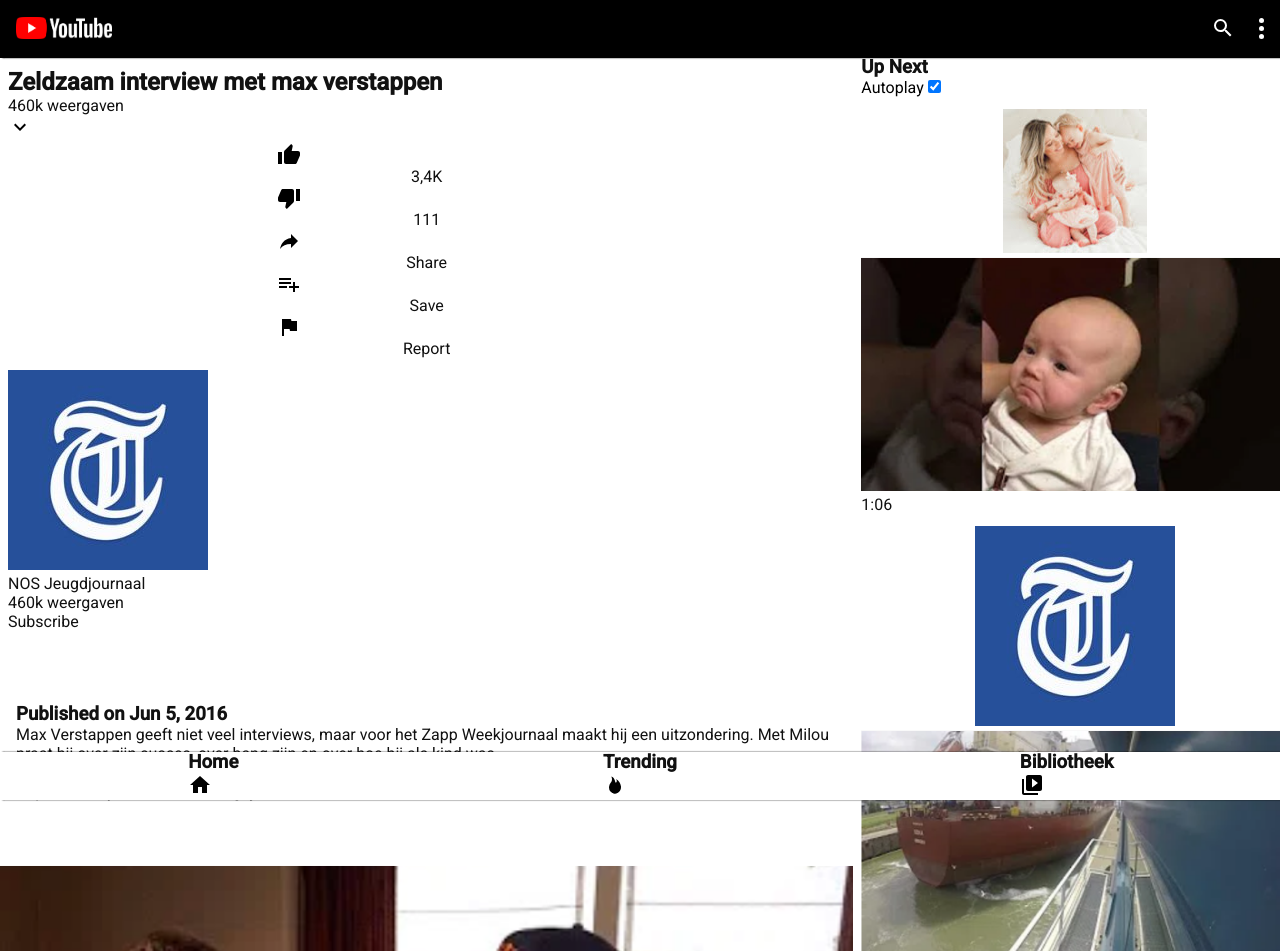
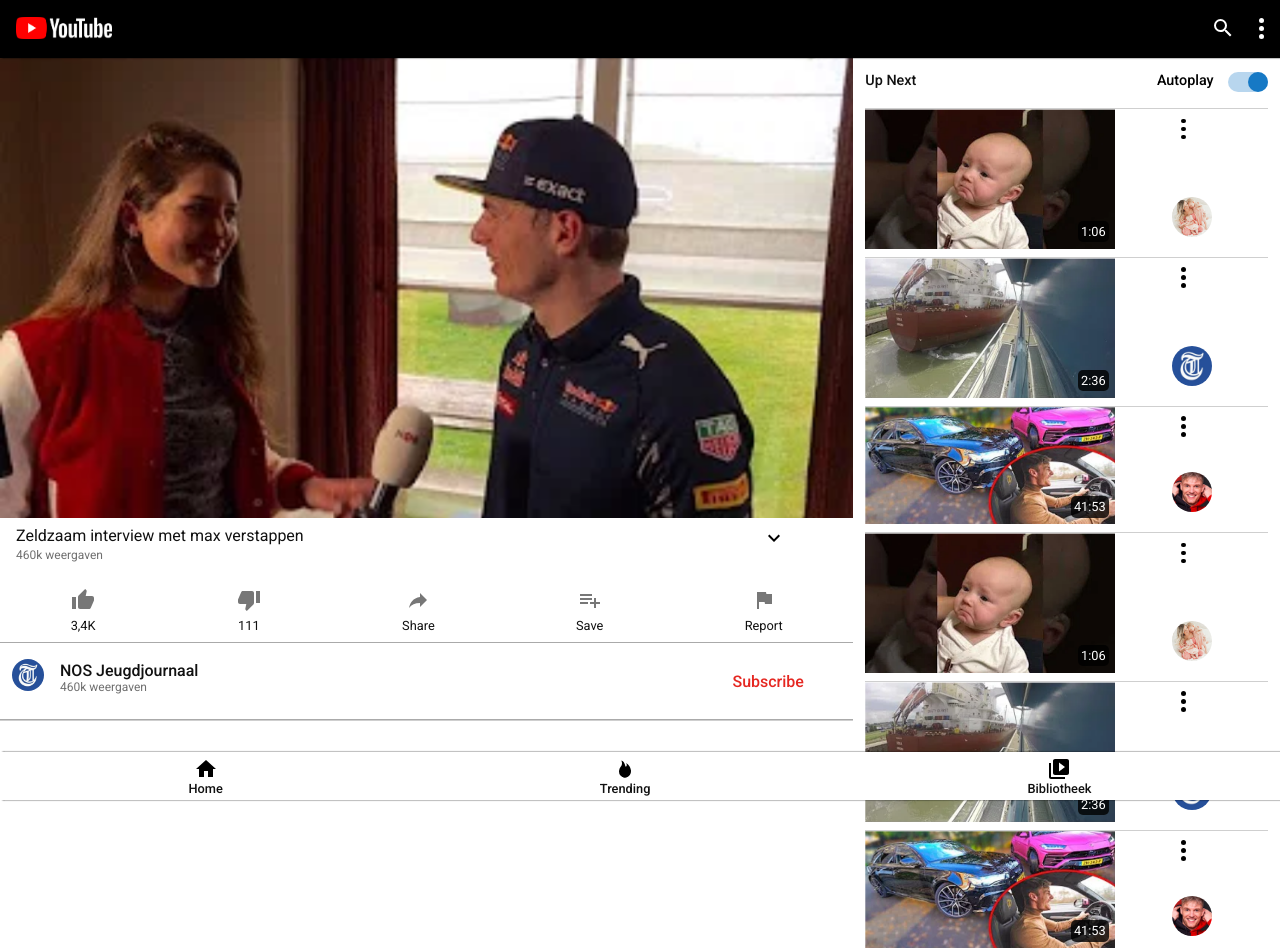
Before and after one commit to basv1996/CMD_Jaar2_blok1_FED, a plain HTML site: page video.html in a window 1280 px wide. Shown: the top 951 px of the page. Drawn offline with Linux system fonts and the light colour scheme.

Commit message:
made 2nd responsive + sections changed to articles

```diff
--- a/scripts/script.js
+++ b/scripts/script.js
@@ -4,7 +4,7 @@
 var goBackElement = document.querySelector("header form button:first-of-type");
 var overlayElement = document.querySelector("main div:first-of-type");
 
-var footerSections = document.querySelectorAll("footer section");
+var footerSecArticles = document.querySelectorAll("footer section article");
 
 var contentCreatorProfileImg = document.querySelectorAll("main section div a:nth-of-type(2) img");
 var accountButton = document.querySelector("header nav a:last-child img");
@@ -63,10 +63,10 @@
 }
 
 function makeIconsRed() {
-    footerSections.forEach(function(section){
-        section.addEventListener("click", function() {
-            document.querySelector("section.active").classList.remove("active");
-            section.classList.add("active");
+    footerSecArticles.forEach(function(article){
+        article.addEventListener("click", function() {
+            document.querySelector("article.active").classList.remove("active");
+            article.classList.add("active");
             console.log("hello");
         });
     });
--- a/scripts/video.js
+++ b/scripts/video.js
@@ -1,5 +1,5 @@
-var arrowShowMore = document.querySelector("main section:nth-of-type(1) > div:nth-of-type(1) > p");
-var divShowMetadata = document.querySelector("main section:nth-of-type(1) > div:nth-of-type(1) ");
+var arrowShowMore = document.querySelector("main section:nth-of-type(1) article > div:nth-of-type(1) > p");
+var divShowMetadata = document.querySelector("main section:nth-of-type(1) article > div:last-of-type");
 var sectionPublished = document.querySelector("main section:first-of-type > section");
 var lastSection = document.querySelector("main section:last-child");
 var PrimaryInfoIcons = document.querySelectorAll("main section:first-of-type ul li a svg");
@@ -8,6 +8,7 @@
 
 function showMetaData() {
     arrowShowMore.classList.toggle("active");
+    divShowMetadata.classList.toggle("active");
     sectionPublished.classList.toggle("active");
     lastSection.classList.toggle("active");
 }
@@ -29,12 +30,11 @@
         Icon.addEventListener("click", function() {
             document.querySelector("main section:first-of-type ul li a svg").classList.remove("active");
             Icon.classList.add("active");
-            console.log("hello");
         });
     });
 }
 makePrimaryInfoBlue();
 
-divShowMetadata.addEventListener("click",showMetaData);
+arrowShowMore.addEventListener("click",showMetaData);
 extraOptions.addEventListener("click",showExtraOptions);
 overlayElement.addEventListener("click", removeOverlay);
--- a/styles/style.css
+++ b/styles/style.css
@@ -46,7 +46,7 @@
     top: 0;
     left: 0;
     right: 0;
-    z-index: 100;
+    z-index: 115;
     height: 3.5em;
     box-shadow: .1em 0 .1em;
     padding: 1em;
@@ -231,7 +231,9 @@
 
 /*********************/
 
-
+main {
+padding: 3.5em 0;
+}
 main > div:first-of-type.overlay {
     position: fixed;
     z-index: 110;
@@ -264,10 +266,12 @@
     margin: 0 auto;
 }
 
+/*
 main section:first-of-type {
     margin-top: 3.5em;
     margin-bottom: 3em;
 }
+*/
 
 
 main section article > * {
--- a/styles/video.css
+++ b/styles/video.css
@@ -49,32 +49,49 @@
 
 
 
-
-main section article:nth-of-type(1) > div:nth-of-type(1) {
+/*Actieve Video + beschrijving eronder*/
+main section:nth-of-type(1) article > div:nth-of-type(1) {
     display: grid;
     grid-template-columns: 90% 10%;
     padding-bottom: .5em;
 }
 
-main section article:nth-of-type(1) > div:nth-of-type(1) a {
+main section:nth-of-type(1) article > div:nth-of-type(1) a {
 grid-column-start: 1;
 }
 
-main section article:nth-of-type(1) > div:nth-of-type(1) p {
+main section:nth-of-type(1) article > div:nth-of-type(1) > p {
 grid-column-start: 2;
 }
 
-main section article:nth-of-type(1) > div:nth-of-type(1) > p.active {
+main section:nth-of-type(1) article > div:nth-of-type(1) > p.active {
     transform: scaleY(-1);
 }
 
-main section article > div > p {
+main section:nth-of-type(1) article > div > p {
 margin: unset;
+}
+
+/*metaData*/
+main section:nth-of-type(1) article > div:last-of-type{
+display: flex;
+flex-direction: column;
+    order: 4;
+      padding: 1em;
+    border-bottom: 1px solid #aaa;
+    display: none;
+}
+
+/*Meta data*/
+
+
+main section:nth-of-type(1) article > div:last-of-type.active {
+    display: block;
 }
 
 main section article div:nth-of-type(2) {
     position: unset;
-    order: 4;
+    order: 3;
     width: unset;
     transform: unset;
     display: grid;
@@ -85,6 +102,8 @@
     padding: 1em .25em;
 }
 
+
+/* Sectie van uploader en subscribe button  */
 main section article div:nth-of-type(2) > * {
     padding: 0 .5em;
 }
@@ -100,6 +119,10 @@
 main section article div:nth-of-type(2) a:nth-of-type(2){
 grid-column-start: 2;
     grid-row-start:1;
+}
+
+main section article> div > p {
+max-height: unset;
 }
 
 main section article div:nth-of-type(2) > p{
@@ -121,8 +144,9 @@
 border-radius: 100%;
 }
 
+/*Like, dislike, share, save & report button */
 main section article:first-of-type ul {
-    order: 3;
+    order: 2;
     list-style-type: none;
     display: flex;
     justify-content: space-around;
@@ -154,6 +178,8 @@
 fill: #00F;
 }
 
+/******************Meta data*/
+/*
 main section article:first-of-type > section {
     order: 5;
     margin: 0;
@@ -162,53 +188,44 @@
     display: none;
 }
 
+
 main section article:first-of-type > section.active {
     display: block;
 }
+*/
 
-main section article:first-of-type > section > * {
-    opacity: 0.6;
-    font-size: .9em;
-}
+/*************************************/
 
-main section article:first-of-type > section > h3 {
-font-weight: 400;
-}
 
-main section article:first-of-type > section > p {
-    padding-bottom: 1em;
-}
-
-main section article:first-of-type > section > a {
-    color: #00F;
-}
-
-main section article:nth-of-type(n+2) {
+main section:nth-of-type(2)
+{
     padding-left: .75em;
     padding-right: .75em;
 }
 
-main section article:nth-of-type(2) {
+/*Up Next & autoplay button*/
+
+main section:nth-of-type(2) article:nth-of-type(1) {
     display: flex;
     flex-direction: row;
     justify-content: space-between;
-    padding: 1em .75em;
+    padding: 1em 0;
 }
 
-main section article:nth-of-type(2) > * {
+main section:nth-of-type(2) article:nth-of-type(1) > * {
     font-size: 0.9em;
     font-weight: 500;
 }
 
-main section article:nth-of-type(2) > h3 {
+main section:nth-of-type(2) article:nth-of-type(1) > h3 {
     flex: 1;
 }
 
-main section article:nth-of-type(2) > label {
+main section:nth-of-type(2) article:nth-of-type(1) > label {
     margin-right: 1em;
 }
 
-main section article:nth-of-type(2) > input {
+main section:nth-of-type(2) article:nth-of-type(1) > input {
     position: relative;
     appearance: none;
     width: 40px;
@@ -218,7 +235,7 @@
     background-color: #ccc;
 }
 
-main section article:nth-of-type(2) > input::after {
+main section:nth-of-type(2) article:nth-of-type(1) > input::after {
     content: '';
     position: absolute;
     top: 0;
@@ -229,41 +246,34 @@
     border-radius: 100%;
 }
 
-main section article:nth-of-type(2) > input:checked {
+main section:nth-of-type(2) article:nth-of-type(1) > input:checked {
     background-color: rgba(22, 121, 197, .3);
 }
 
 
-main section:nth-of-type(2) > input:checked::after {
+main section:nth-of-type(2) article:nth-of-type(1) > input:checked::after {
     left: 20px;
     background-color: #1679c5;
 }
 
-main section:nth-of-type(n+2) > div {
-    grid-template-columns: 3em 80% 1fr;
+/*Comments section*/
+
+main section:last-of-type article {
+flex-direction: row;
+justify-content: space-between;
+padding: 1em ;
 }
 
-main section:last-of-type {
-
-    flex-direction: row;
-    justify-content: space-between;
-/*    margin: 0;*/
-}
-
-main section:last-of-type > * {
-    display: block;
-}
-
-main section:last-of-type h3 span {
+main section:last-of-type article h3 span {
     width: .2em;
     height: .2em;
     background-color: #000;
     border-radius: 100%;
-    display: inline-block;
-  margin-bottom: .15em;
+    display: inline;
+    margin: .5em .25em;
 }
 
-main section:last-of-type svg {
+main section:last-of-type article svg {
 max-width: 24px;
 }
 
@@ -282,74 +292,62 @@
     main {
     display: grid;
     grid-template-columns:2fr 1fr;
-         grid-auto-flow: dense;
-
+    grid-auto-flow: dense;
 }
 
-
-    main section {
-    padding: unset;
-    margin: unset;
-        grid-column-start: 2;
-        border-bottom: unset;
+    main section article {
+    padding: 0 0 .5em 0;
     }
 
-    main section div {
-    padding: .75em 0 0 .5em;
+    main section article div > p {
+    position: unset;
+    }
+
+/*   Main Video */
+    main section:nth-of-type(1) {
+    grid-column-start: 1;
+    grid-row-start: 1;
+    }
+
+    main section:nth-of-type(1) article {
+        flex-direction: column;
+        padding: unset;
+    }
+
+     main section:nth-of-type(1) article > a{
+         max-width: unset;
+    }
+
+    main section:nth-of-type(1) article > div:nth-of-type(1) {
+    padding: .5em;
+    }
+
+/*    Related Video's */
+
+    main section:nth-of-type(2) {
+    grid-column-start: 2;
+        grid-row-start: 1;
+    }
+
+    main section:nth-of-type(2) article:nth-of-type(n+2) div{
+    display: flex;
+    justify-content: space-between;
+    flex-direction: column-reverse;
+    align-items: center;
+     padding: 0;
+    }
+
+    main section:nth-of-type(2) article:nth-of-type(n+2) div a:first-of-type{
+        display: none;
 
     }
 
-    main section > a:first-of-type {
-    max-width: unset;
-    max-height: unset;
+    main section:nth-of-type(2) article:nth-of-type(n+2) a:first-of-type {
+    min-height: unset;
     }
 
-    main section:nth-of-type(1) {
-        grid-row: 1 / 10;
-            flex-direction: column;
-    }
-
-    main section:nth-of-type(1) > a{
-        grid-column-start: 1 ;
-    grid-column-end: -1;
-        width: 100%;
-    }
-
-    main section:nth-of-type(1), main section:last-of-type{
+    main section:last-of-type{
     grid-column-start: 1;
     }
 
-    main section:nth-of-type(2) {
-    margin-top: 3.5em;
-        grid-row-start:1;
-    }
-
-
-    main section div > p {
-    position: unset;
-    }
-
-    main section:nth-of-type(n+2) {
-    padding-left: .5em;
-    }
-
-    main section:nth-of-type(n+2) > div > a:first-of-type{
-        display: none;
-    }
-    main section:nth-of-type(n+2) > div > a:last-of-type {
-    align-self: end;
 }
-
-    main section:nth-of-type(n+2) > div {
-            justify-items: center;
-    }
-
-    main section:last-of-type {
-    padding: 1em;
-    grid-row-start:7;
-    }
-
-    main section[class*="active"]:last-of-type {
-    grid-row-start:9;}
-
-}
--- a/video.html
+++ b/video.html
@@ -69,6 +69,7 @@
            <li><a href="#">Annuleren</a></li>
        </ul>
         <section>
+           <article>
             <div>
                 <a aria-label="Show MetaData" href="#">
                     <h2>Zeldzaam interview met max verstappen</h2>
@@ -133,25 +134,28 @@
 
                 <p><a href="">Subscribe</a></p>
             </div>
-            <section>
+            <div>
                <h3>Published on Jun 5, 2016</h3>
                 <p>Max Verstappen geeft niet veel interviews, maar voor het Zapp Weekjournaal maakt hij een uitzondering. Met Milou praat hij over zijn succes, over bang zijn en over hoe hij als kind was. </p>
                 <p>
 Ontvang de laatste nieuwsvideo's.
 Abonneer je op het NOS Jeugdjournaal-kanaal:</p>
            <a href="">https://www.youtube.com/Jeugdjournaal</a>
-            </section>
+            </div>
             <a aria-hidden="true" href="video.html">
                 <img alt="thumbnail" src="images/thumbnails/max_verstappen_vid.png">
             </a>
 
+        </article>
         </section>
         <section>
+           <article>
             <h3>Up Next</h3>
             <label>Autoplay</label>
             <input type="checkbox" checked>
-        </section>
-        <section>
+
+        </article>
+        <article>
             <div>
                 <a href="video.html">
                     <h2>My baby hears me for the first time and is almost moved to tears!</h2>
@@ -171,8 +175,8 @@
                 <img alt="thumbnail" src="images/thumbnails/baby_hearing_me.png">
                 <p>1:06</p>
             </a>
-        </section>
-        <section>
+        </article>
+        <article>
             <div>
                 <a href="video.html">
                     <h2>Megaschip van 225 meter moet door sluis</h2>
@@ -192,8 +196,8 @@
                 <p>2:36</p>
 
             </a>
-        </section>
-        <section>
+        </article>
+        <article>
             <div>
                 <a href="video.html">
                     <h2>RACEN TEGEN EEN AUDI RS6 IN DUITSLAND MET DE LAMBORGHINI VAN</h2>
@@ -212,8 +216,8 @@
                 <img alt="thumbnail" src="images/thumbnails/racen_tegen.png">
                 <p>41:53</p>
             </a>
-        </section>
-        <section>
+        </article>
+        <article>
             <div>
                 <a href="video.html">
                     <h2>My baby hears me for the first time and is almost moved to tears!</h2>
@@ -233,8 +237,8 @@
                 <img alt="thumbnail" src="images/thumbnails/baby_hearing_me.png">
                 <p>1:06</p>
             </a>
-        </section>
-        <section>
+        </article>
+        <article>
             <div>
                 <a href="video.html">
                     <h2>Megaschip van 225 meter moet door sluis</h2>
@@ -254,8 +258,8 @@
                 <p>2:36</p>
 
             </a>
-        </section>
-        <section>
+        </article>
+        <article>
             <div>
                 <a href="video.html">
                     <h2>RACEN TEGEN EEN AUDI RS6 IN DUITSLAND MET DE LAMBORGHINI VAN</h2>
@@ -274,8 +278,8 @@
                 <img alt="thumbnail" src="images/thumbnails/racen_tegen.png">
                 <p>41:53</p>
             </a>
-        </section>
-        <section>
+        </article>
+        <article>
             <div>
                 <a href="video.html">
                     <h2>My baby hears me for the first time and is almost moved to tears!</h2>
@@ -295,8 +299,8 @@
                 <img alt="thumbnail" src="images/thumbnails/baby_hearing_me.png">
                 <p>1:06</p>
             </a>
-        </section>
-        <section>
+        </article>
+        <article>
             <div>
                 <a href="video.html">
                     <h2>Megaschip van 225 meter moet door sluis</h2>
@@ -316,8 +320,8 @@
                 <p>2:36</p>
 
             </a>
-        </section>
-        <section>
+        </article>
+        <article>
             <div>
                 <a href="video.html">
                     <h2>RACEN TEGEN EEN AUDI RS6 IN DUITSLAND MET DE LAMBORGHINI VAN</h2>
@@ -336,24 +340,29 @@
                 <img alt="thumbnail" src="images/thumbnails/racen_tegen.png">
                 <p>41:53</p>
             </a>
+        </article>
         </section>
         <section>
+        <article>
             <h3>Comments <span></span> 364</h3>
             <p> <svg>
                        <path d="M16.59 8.59L12 13.17 7.41 8.59 6 10l6 6 6-6z"></path>
                    </svg></p>
+        </article>
         </section>
     </main>
-    <footer>
-        <section class="">
+   <footer>
+       <section>
+       <h2>footer</h2>
+        <article>
             <a aria-label="Go to Home Page" href="index.html">
                 <h3>Home</h3>
                 <svg viewBox="0 0 48 48" xmlns="http://www.w3.org/2000/svg">
                     <path d="M20 40V28h8v12h10V24h6L24 6 4 24h6v16z" />
                 </svg>
             </a>
-        </section>
-        <section class="">
+        </article>
+        <article class="">
             <a aria-label="Go to Trending Page" href="#">
                 <h3>Trending</h3>
                 <svg viewBox="0 0 48 48" xmlns="http://www.w3.org/2000/svg">
@@ -361,8 +370,8 @@
                     <path class="vi-accent" d="M31,33.5a7.5,7.5,0,0,1-14.975.484L16,34s-0.075-3.272,0-4c0.684-6.611,2.6-9.563,5-14,0.067-2.639-1.115,7.273,5,10A8.188,8.188,0,0,1,31,33.5Z" />
                 </svg>
             </a>
-        </section>
-        <section class="" >
+        </article>
+        <article class="">
             <a aria-label="Go to Library Page" href="bibliotheek.html">
                 <h3>Bibliotheek</h3>
                 <svg viewBox="0 0 48 48" xmlns="http://www.w3.org/2000/svg">
@@ -370,6 +379,7 @@
                     <path d="M8 12H4v28c0 2.21 1.79 4 4 4h28v-4H8V12zm32-8H16c-2.21 0-4 1.79-4 4v24c0 2.21 1.79 4 4 4h24c2.21 0 4-1.79 4-4V8c0-2.21-1.79-4-4-4zM24 29V11l12 9-12 9z" />
                 </svg>
             </a>
+        </article>
         </section>
     </footer>
     <script src="scripts/script.js"></script>
```
